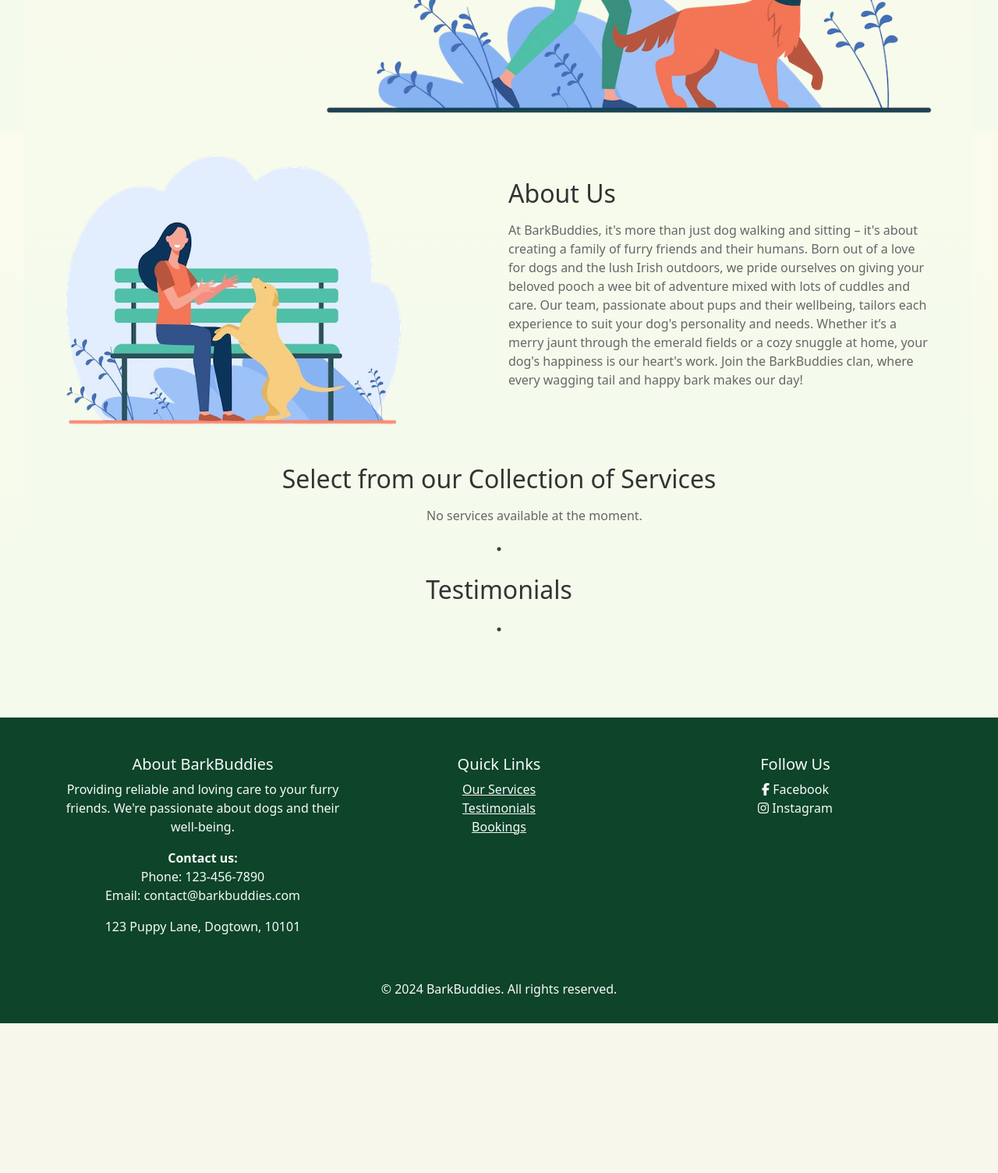
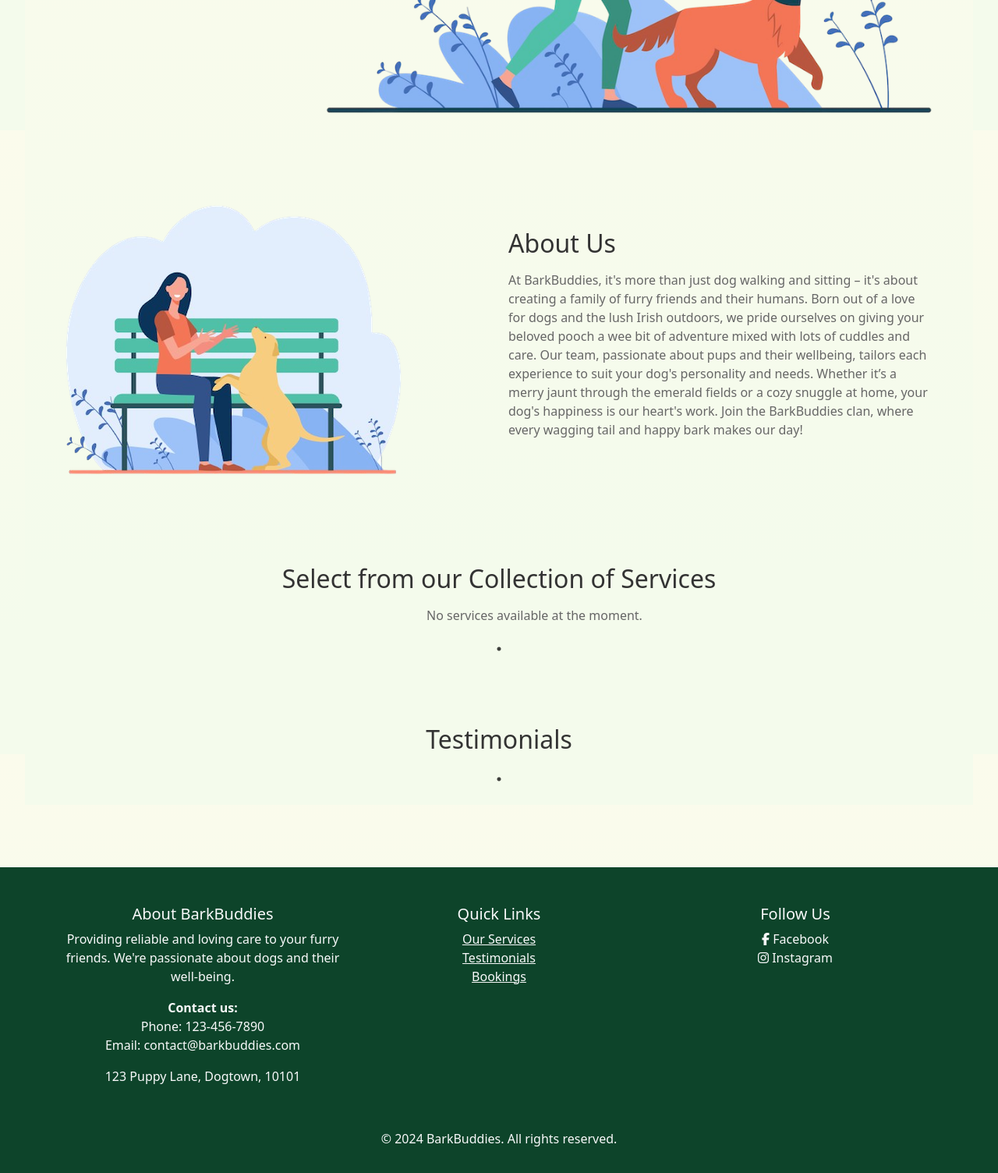
Before and after one commit to DietkeSt/bark-buddies, a Django app: page / in a window 1280 px wide. Shown: the part 633-2137 px from the top of the page at 78% size. Before the commit the page ends 1945 px from the top, so only its background shows below. Run offline with Django 3.2, Linux system fonts and the light colour scheme; data that the repository does not hold is empty; some libraries are stand-ins or nearby versions.

Commit message:
Correct anchor offset

```diff
--- a/static/css/style.css
+++ b/static/css/style.css
@@ -209,7 +209,7 @@ h1, h2, h3, h4, h5 {
 
 .anchor-offset {
     padding-top: 10vh;
-    margin-top: -10vh;
+    margin-top: -2vh;
 }
 
 
```
